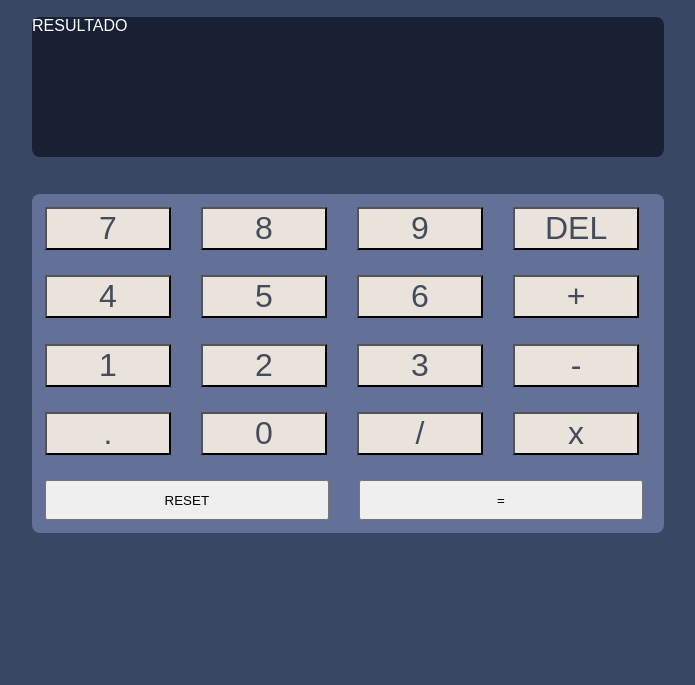
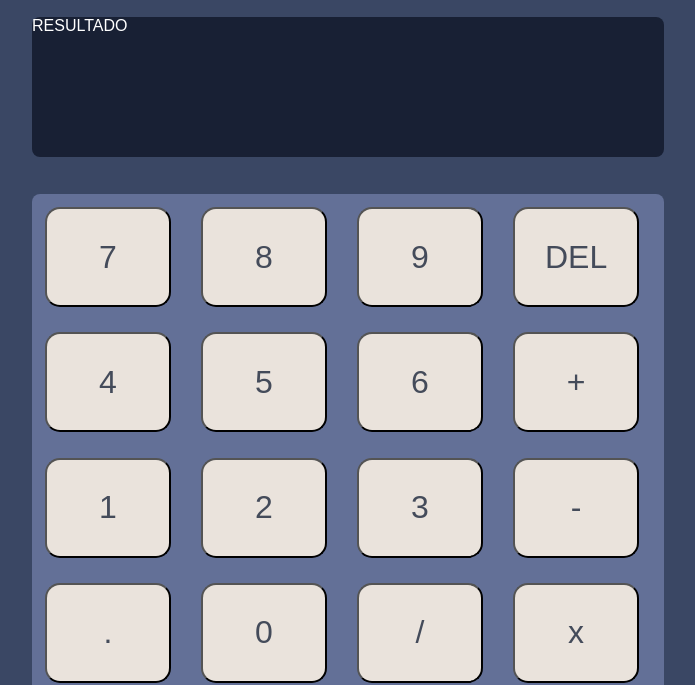
Before and after one commit to brenda-pachecoL/calculator-app-main, a plain HTML site: page index.html in a window 1280 px wide. Shown: the part 130-815 px from the top of the page, without its empty margins (292-987 px from the left). Drawn offline with Linux system fonts and the light colour scheme.

Commit message:
modificando el tamaño y el borde

```diff
--- a/scss/components/_buttons.scss
+++ b/scss/components/_buttons.scss
@@ -5,9 +5,11 @@
     background-color: $theme1-key-background-orange;
     color: $theme1-text-blue ;
     border-color: none;
+    height: 100px;
+    border-radius: 15px;
 }
 .btn-down{
     margin: 2%;
     width: 45%;
-    height: 40px;
+    height: 100px;
 }
```
Also changed, not shown: css/style.css, 1 other file.
